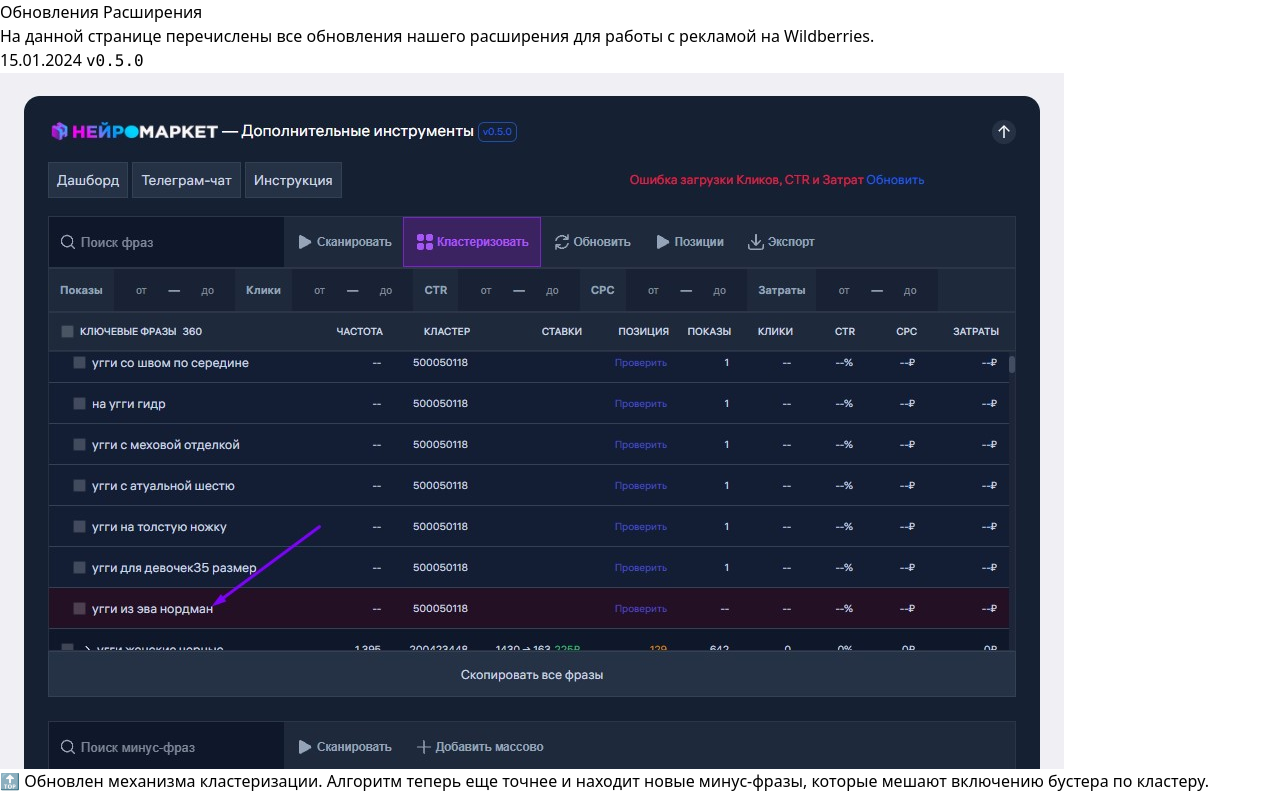
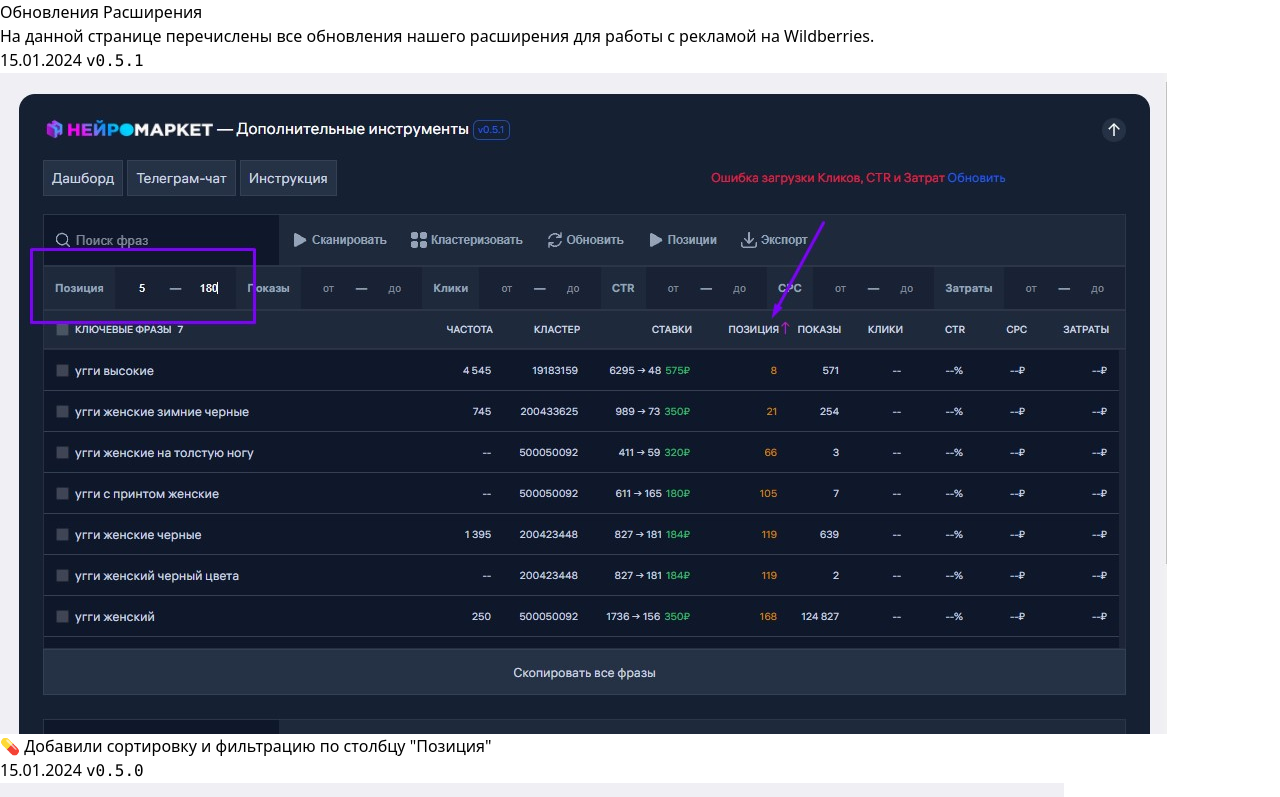
Before and after one commit to wbmeter/docs, a Next.js app: page /extension/updates in a window 1280 px wide. Shown: the top 797 px of the page. Built offline with nearby package versions, Linux system fonts and the light colour scheme.

Commit message:
update extension to 0.5.1

```diff
--- a/pages/extension/updates.mdx
+++ b/pages/extension/updates.mdx
@@ -2,6 +2,12 @@
 # Обновления Расширения
 
 На данной странице перечислены все обновления нашего расширения для работы с рекламой на Wildberries.
+
+## 15.01.2024 `v0.5.1`
+
+![](/extension-updates/20.jpg)
+
+💊 Добавили сортировку и фильтрацию по столбцу "Позиция"
 
 ## 15.01.2024 `v0.5.0`
 
```
Also changed, not shown: public/extension-updates/20.jpg (added).
